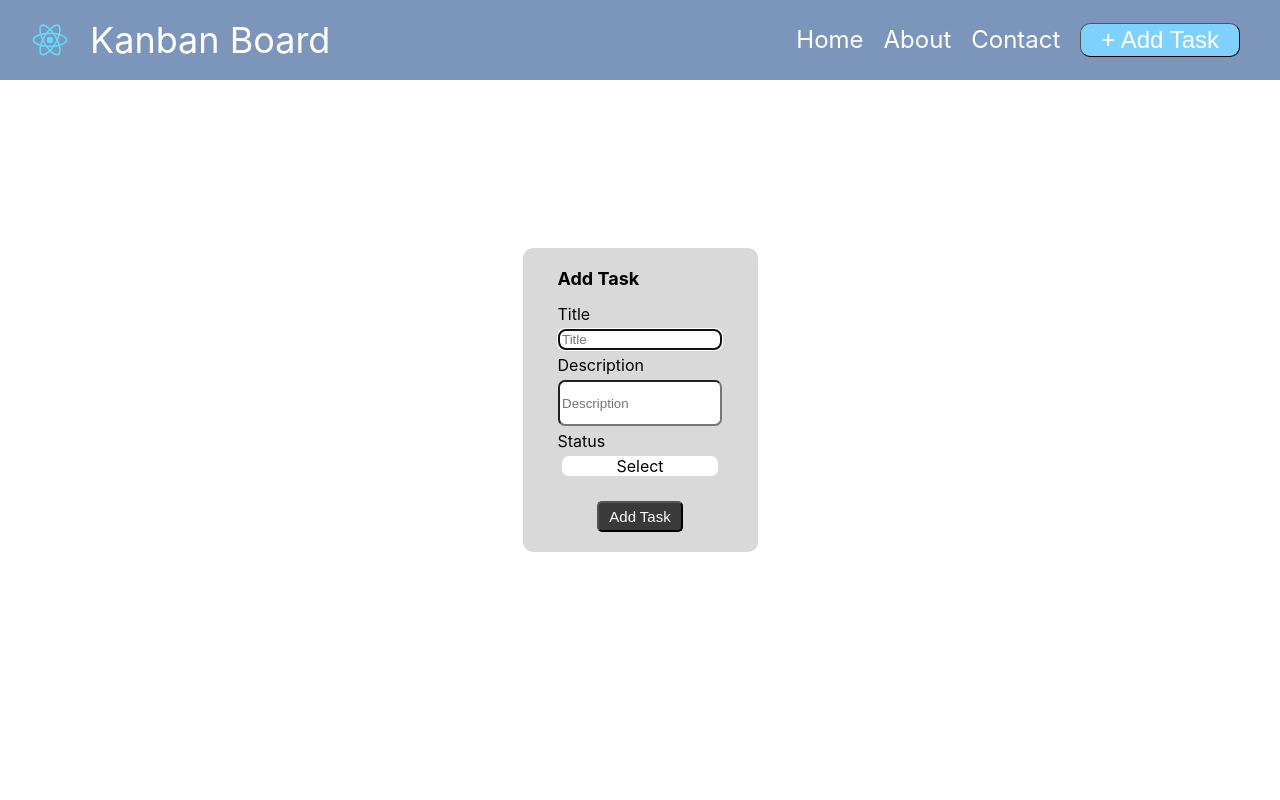
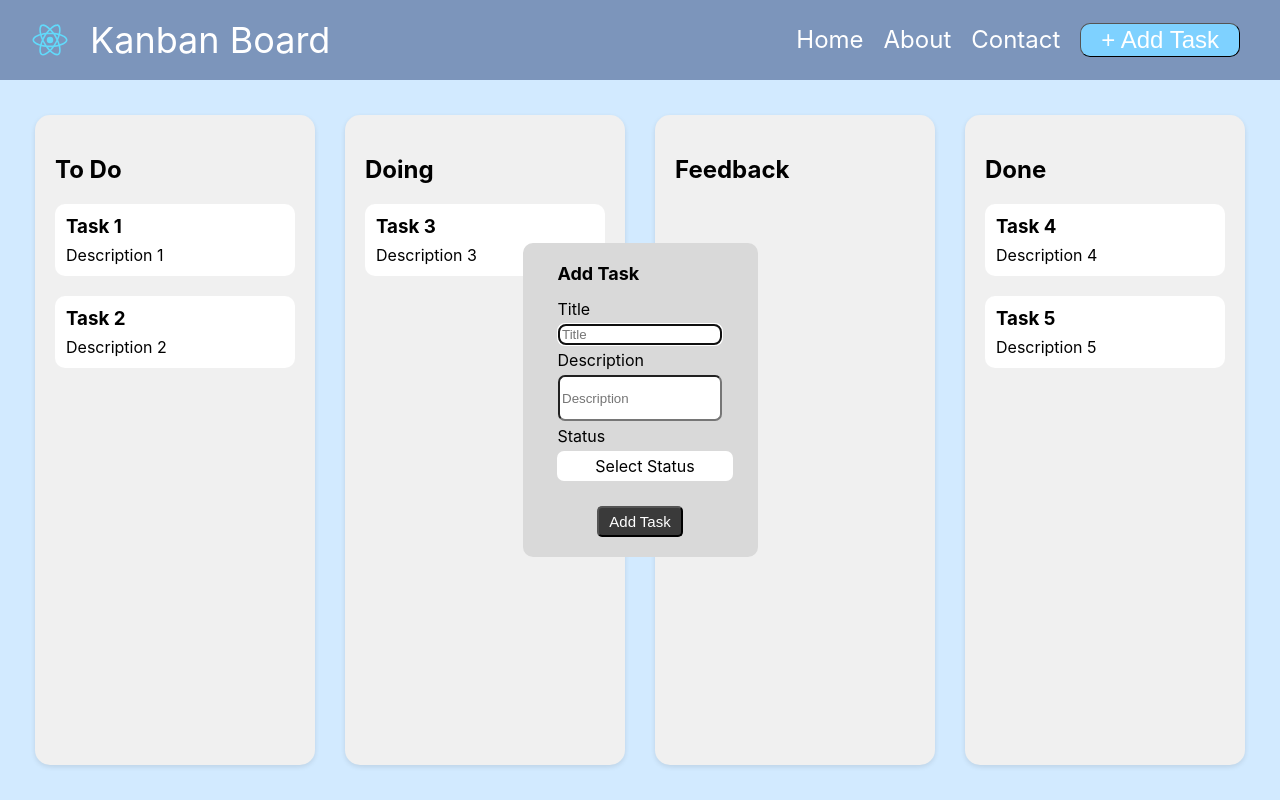
Before and after one commit to DevlinV-2261014/Evanuation_Project, a React (Create React App) app: page /form_kanbanboard in a window 1280 px wide. Both pictures are taken after a click on the button "+ Add Task". Built offline with nearby package versions, Linux system fonts and the light colour scheme.

Commit message:
Fixes popup and also fixes nav

```diff
--- a/src/components/Nav/Nav.js
+++ b/src/components/Nav/Nav.js
@@ -1,9 +1,9 @@
 import React from 'react';
 import logo from '../../logo.svg';
 import "./Nav.css";
-import TaskForm from '../TaskForm/TaskForm';
+import TaskForm from '../form_kanbanboard/TaskForm/TaskForm'
 
-function Nav() {
+function Nav({haveTaskForm = false}) {
     return (
         <nav className="navbar">
             <div className="navbar-left">
@@ -20,9 +20,11 @@ function Nav() {
                 <li>
                     <a href="/">Contact</a>
                 </li>
+                {haveTaskForm &&
                 <li>
                     <TaskForm />
                 </li>
+                }
             </ul>
         </nav>
     );
--- a/src/components/TaskForm/TaskForm.js
+++ /dev/null
@@ -1,80 +0,0 @@
-import React from 'react';
-import Popup from 'reactjs-popup';
-import Dropdown from 'react-dropdown';
-import { useState } from 'react';
-import './TaskForm.css';
-
-const CustomDropdown = ({ options, onSelect }) => {
-    const [isOpen, setIsOpen] = useState(false);
-    const [selectedOption, setSelectedOption] = useState(null);
-
-    const handleToggleDropdown = () => {
-        setIsOpen(!isOpen);
-    };
-
-    const handleSelectOption = (option) => {
-        setSelectedOption(option);
-        onSelect(option);
-        setIsOpen(false);
-    };
-
-    return (
-        <div className="dropdown">
-            <div className="dropdown-toggle" onClick={handleToggleDropdown}>
-                {selectedOption ? selectedOption.label : 'Select'}
-            </div>
-            {isOpen && (
-                <div className="dropdown-menu">
-                    {options.map(option => (
-                        <div
-                            key={option.value}
-                            className="dropdownOption"
-                            onClick={() => handleSelectOption(option)}
-                        >
-                            {option.label}
-                        </div>
-                    ))}
-                </div>
-            )}
-        </div>
-    );
-};
-
-const TaskForm = () => {
-
-    function handleSelect(option) {
-        console.log(option.value);
-    }
-
-    const dropDownOptions = [
-        {value: 'todo', label: 'To Do', className: 'dropdownOption'},
-        {value: 'doing', label: 'Doing', className: 'dropdownOption'},
-        {value: 'feedback', label: 'Feedback', className: 'dropdownOption'},
-        {value: 'done', label: 'Done', className: 'dropdownOption'},
-    ];
-
-    let selectedItem = dropDownOptions[0];
-
-    return (
-    <Popup trigger={<button className='addTaskFormButton'> + Add Task</button>} position="bottom" modal>
-        <div className='modal'>
-            <label className='header'> Add Task </label>
-            <div className='content'>
-                <label className='inputLabel'>Title</label>
-                <input className='titleInput' type='text' placeholder='Title' />
-
-                <label className='inputLabel'>Description</label>
-                <input className='descriptionInput' type='text' placeholder='Description' />
-
-                <label className='inputLabel'>Status</label>
-                <CustomDropdown className='dropdown' options={dropDownOptions} onSelect={handleSelect} value={selectedItem} />
-            </div>
-            <div className='actions'>
-                <button className='submitButton'> Add Task </button>
-            </div>
-        </div>
-    </Popup>
-    )
-};
-
-export default TaskForm;
--- /dev/null
+++ b/src/components/form_kanbanboard/FormKanbanBoard.css
@@ -0,0 +1,44 @@
+.kanban-board {
+    display: flex;
+    flex-direction: row;
+    justify-content: space-around;
+    padding: 20px;
+    background-color: #d2eaff;
+    height: calc(100% - 120px);
+  }
+
+  .kanban-column {
+    flex: 1;
+    margin: 15px;
+    padding: 20px;
+    background-color: #f0f0f0;
+    border-radius: 15px;
+    box-shadow: 0 2px 5px rgba(0, 0, 0, 0.1);
+  }
+
+  .kanban-column h2 {
+    margin-bottom: 20px;
+  }
+
+  .kanban-cards {
+    display: flex;
+    flex-direction: column;
+    gap: 10px;
+  }
+
+  .kanban-card {
+    padding: 10px;
+    margin-bottom: 10px;
+    background-color: #ffffff;
+    color: #000000;
+    border-radius: 10px;
+  }
+
+  .kanban-card h3 {
+    margin: 0;
+    margin-bottom: 5px;
+  }
+
+  .kanban-card p {
+    margin: 0;
+  }
--- /dev/null
+++ b/src/components/form_kanbanboard/FormKanbanBoard.js
@@ -0,0 +1,33 @@
+import React, { useState } from 'react';
+import './FormKanbanBoard.css';
+
+const initialTasks = {
+  'To Do': [{ title: 'Task 1', description: 'Description 1' }, { title: 'Task 2', description: 'Description 2' }],
+  'Doing': [{ title: 'Task 3', description: 'Description 3' }],
+  'Feedback': [],
+  'Done': [{ title: 'Task 4', description: 'Description 4' }, { title: 'Task 5', description: 'Description 5' }],
+};
+
+const FormKanbanBoard = () => {
+  const [tasks, setTasks] = useState(initialTasks);
+
+  return (
+    <div className="kanban-board">
+      {Object.entries(tasks).map(([column, tasks], index) => (
+        <div key={index} className="kanban-column">
+          <h2>{column}</h2>
+          <div className="kanban-cards">
+            {tasks.map((task, index) => (
+              <div key={index} className="kanban-card">
+                <h3>{task.title}</h3>
+                <p>{task.description}</p>
+              </div>
+            ))}
+          </div>
+        </div>
+      ))}
+    </div>
+  );
+};
+
+export default FormKanbanBoard;
--- /dev/null
+++ b/src/components/form_kanbanboard/TaskForm/CustomDropdown.css
@@ -0,0 +1,25 @@
+.dropdown {
+    border-radius: 7px;
+    width: 80%;
+    align-self: center;
+    margin: 5px;
+    background-color: white;
+    text-align: center;
+    padding: 5px 10px;
+}
+
+.dropdownOption {
+    background-color: #dee3df;
+    color: black;
+    font-size: 15px;
+    margin-top: 2px;
+    padding: 5px 10px;
+    border: #1a1a1a 1px solid;
+    border-radius: 5px;
+}
+
+.dropdownOption:hover {
+    background-color: #3a3a3a;
+    color: white;
+    cursor: pointer;
+}
--- /dev/null
+++ b/src/components/form_kanbanboard/TaskForm/CustomDropdown.js
@@ -0,0 +1,40 @@
+import { useState } from 'react';
+import './CustomDropdown.css';
+
+const CustomDropdown = ({ options, onSelect }) => {
+    const [isOpen, setIsOpen] = useState(false);
+    const [selectedOption, setSelectedOption] = useState(null);
+
+    const handleToggleDropdown = () => {
+        setIsOpen(!isOpen);
+    };
+
+    const handleSelectOption = (option) => {
+        setSelectedOption(option);
+        onSelect(option);
+        setIsOpen(false);
+    };
+
+    return (
+        <div className="dropdown">
+            <div className="dropdown-toggle" onClick={handleToggleDropdown}>
+                {selectedOption ? selectedOption.label : 'Select Status'}
+            </div>
+            {isOpen && (
+                <div className="dropdown-menu">
+                    {options.map(option => (
+                        <div
+                            key={option.value}
+                            className="dropdownOption"
+                            onClick={() => handleSelectOption(option)}
+                        >
+                            {option.label}
+                        </div>
+                    ))}
+                </div>
+            )}
+        </div>
+    );
+};
+
+export default CustomDropdown;
--- a/src/components/TaskForm/TaskForm.css
+++ b/src/components/form_kanbanboard/TaskForm/TaskForm.css
@@ -69,28 +69,3 @@
     background-color: #1a1a1a;
     cursor: pointer;
 }
-
-.dropdown {
-    border-radius: 7px;
-    width: 80%;
-    align-self: center;
-    margin: 5px;
-    background-color: white;
-    text-align: center;
-}
-
-.dropdownOption {
-    background-color: #dee3df;
-    color: black;
-    font-size: 15px;
-    margin-top: 2px;
-    padding: 5px 10px;
-    border: #1a1a1a 1px solid;
-    border-radius: 5px;
-}
-
-.dropdownOption:hover {
-    background-color: #3a3a3a;
-    color: white;
-    cursor: pointer;
-}
--- /dev/null
+++ b/src/components/form_kanbanboard/TaskForm/TaskForm.js
@@ -0,0 +1,54 @@
+import React from 'react';
+import Popup from 'reactjs-popup';
+import CustomDropdown from './CustomDropdown';
+import { useState } from 'react';
+import './TaskForm.css';
+
+const TaskForm = () => {
+
+    const [title, setTitle] = useState('');
+    const [description, setDescription] = useState('');
+    const [status, setStatus] = useState('To Do');
+
+    function handleSelect(option) {
+        setStatus(option.value);
+    }
+
+    function handleSubmit(close) {
+        console.log('Title: ' + title + '\nDescription: ' + description + '\nStatus: ' + status);
+        close();
+    }
+
+    const dropDownOptions = [
+        {value: 'To Do', label: 'To Do', className: 'dropdownOption'},
+        {value: 'Doing', label: 'Doing', className: 'dropdownOption'},
+        {value: 'Feedback', label: 'Feedback', className: 'dropdownOption'},
+        {value: 'Done', label: 'Done', className: 'dropdownOption'},
+    ];
+
+    let selectedItem = dropDownOptions[0];
+
+    return (
+    <Popup trigger={<button className='addTaskFormButton'> + Add Task</button>} position="bottom" modal>
+        {close => (<div className='modal'>
+            <label className='header'> Add Task </label>
+            <div className='content'>
+                <label className='inputLabel'>Title</label>
+                <input className='titleInput' type='text' placeholder='Title' onChange={e => setTitle(e.target.value)} />
+
+                <label className='inputLabel'>Description</label>
+                <input className='descriptionInput' type='text' placeholder='Description' onChange={e => setDescription(e.target.value)} />
+
+                <label className='inputLabel'>Status</label>
+                <CustomDropdown className='dropdown' options={dropDownOptions} onSelect={handleSelect} value={selectedItem} />
+            </div>
+            <div className='actions'>
+                <button className='submitButton' onClick={() => handleSubmit(close)}> Add Task </button>
+            </div>
+        </div>
+        )}
+    </Popup>
+    )
+};
+
+export default TaskForm;
--- a/src/index.css
+++ b/src/index.css
@@ -13,3 +13,8 @@ code {
 #root {
   height: 100%;
 }
+
+.full {
+  width: 100%;
+  height: 100%;
+}
--- a/src/index.js
+++ b/src/index.js
@@ -6,17 +6,35 @@ import KanbanBoard from './components/kanbanboard/kanbanboard';
 import Nav from './components/Nav/Nav';
 import ClickingKanbanBoard from './components/clicking_kanbanboard/clicking_kanbanboard';
 import DndKanbanBoard from './components/dnd_kanbanboard/dnd_kanbanboard';
+import FormKanbanBoard from './components/form_kanbanboard/FormKanbanBoard';
 
 const root = ReactDOM.createRoot(document.getElementById('root'));
 root.render(
   <>
     <Router>
-      <Nav />
+      {/* <Nav /> */}
       <Routes>
-        <Route path="/kanbanboard" element={<KanbanBoard />} />
-        <Route path="/clicking_kanbanboard" element={<ClickingKanbanBoard />} />
-        <Route path="/dnd_kanbanboard" element={<DndKanbanBoard />} />
-        <Route path="/" element={<Navigate to="/kanbanboard" />} />
+        <Route path="/" element={<Navigate to="/clicking_kanbanboard" />} />
+
+        <Route path="/clicking_kanbanboard" element={
+          <div className="full">
+          <Nav haveTaskForm={false} />
+          <ClickingKanbanBoard />
+        </div>
+        } />
+        <Route path="/dnd_kanbanboard" element={
+          <div className="full">
+            <Nav haveTaskForm={false} />
+          <DndKanbanBoard />
+        </div>
+        } />
+
+        <Route path="/form_kanbanboard" element={
+        <div className="full">
+          <Nav haveTaskForm={true}/>
+          <FormKanbanBoard />
+        </div>
+        } />
       </Routes>
     </Router>
   </>
```
